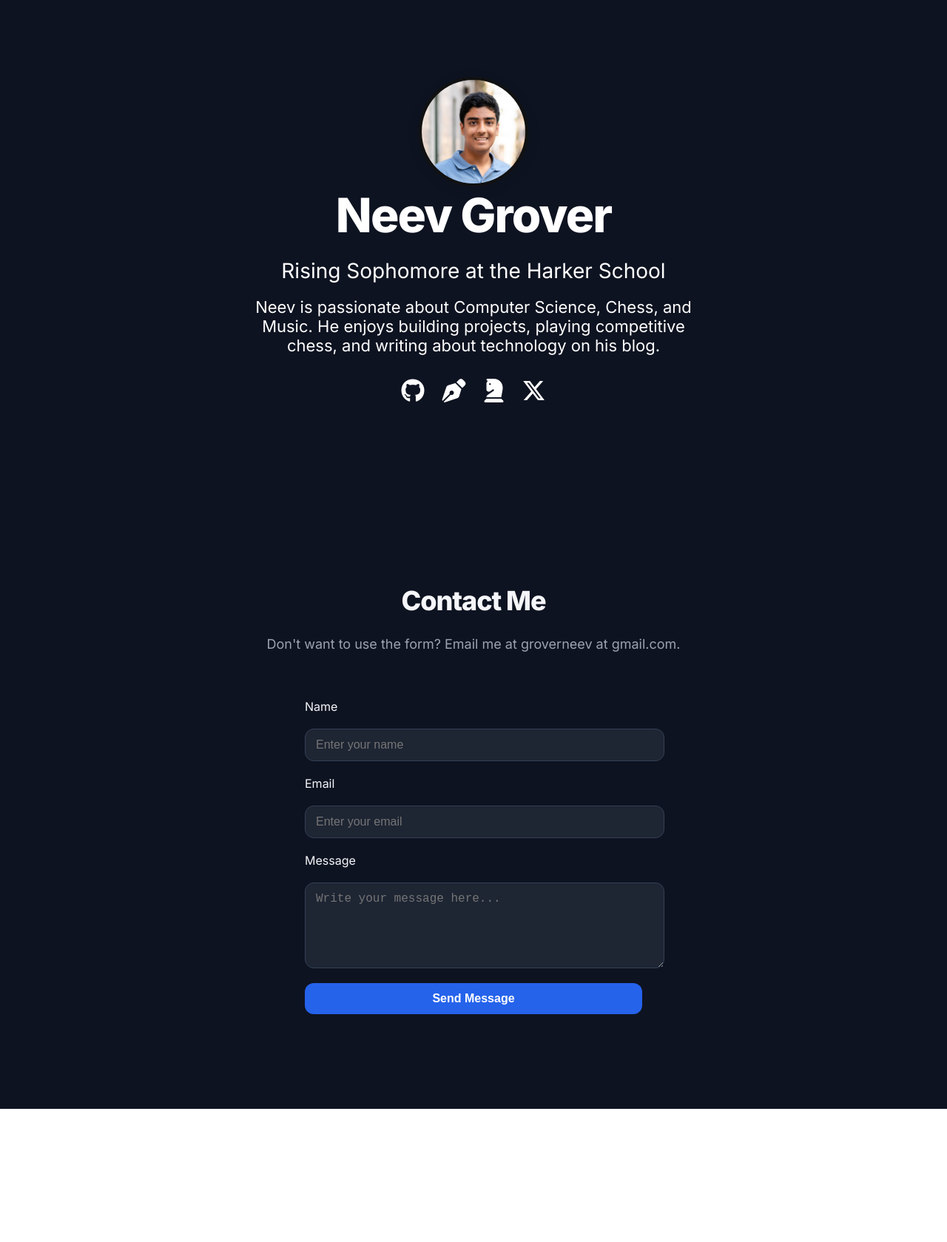
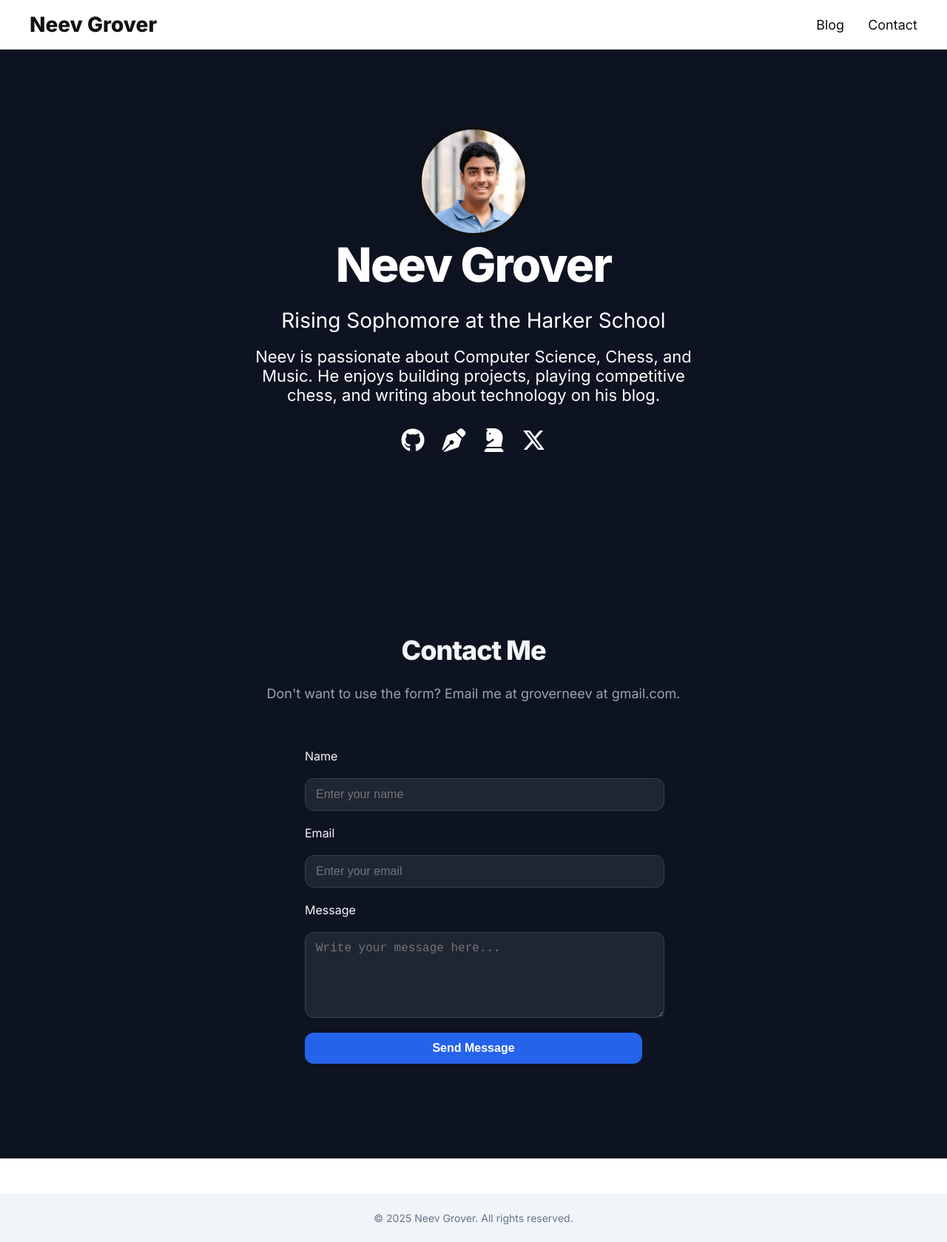
Before and after one commit to groverneev/Neev_Website, a Next.js app: page / in a window 1280 px wide. Shown: the whole page at 74% size. Before the commit the page ends 1499 px from the top, so only its background shows below. Built offline with nearby package versions, Linux system fonts and the light colour scheme.

Commit message:
idk_what_to_write

```diff
--- a/app/layout.tsx
+++ b/app/layout.tsx
@@ -31,6 +31,14 @@ export default function RootLayout({
 }) {
   return (
     <html lang="en">
+           <body style={{ margin: 0, padding: 0, minHeight: '100vh', boxSizing: 'border-box' }}>
+       <Navbar />
+  <main style={{ minHeight: '80vh' }}>
+       {children}
+    </main>
+    <Footer />
+     </body>
+
       <head>
         {/* ——— Font Awesome CDN ——— */}
         <link
@@ -38,7 +46,6 @@ export default function RootLayout({
           href="https://cdnjs.cloudflare.com/ajax/libs/font-awesome/6.5.0/css/all.min.css"
         />
       </head>
-      <body>{children}</body>
     </html>
   );
 }
```
